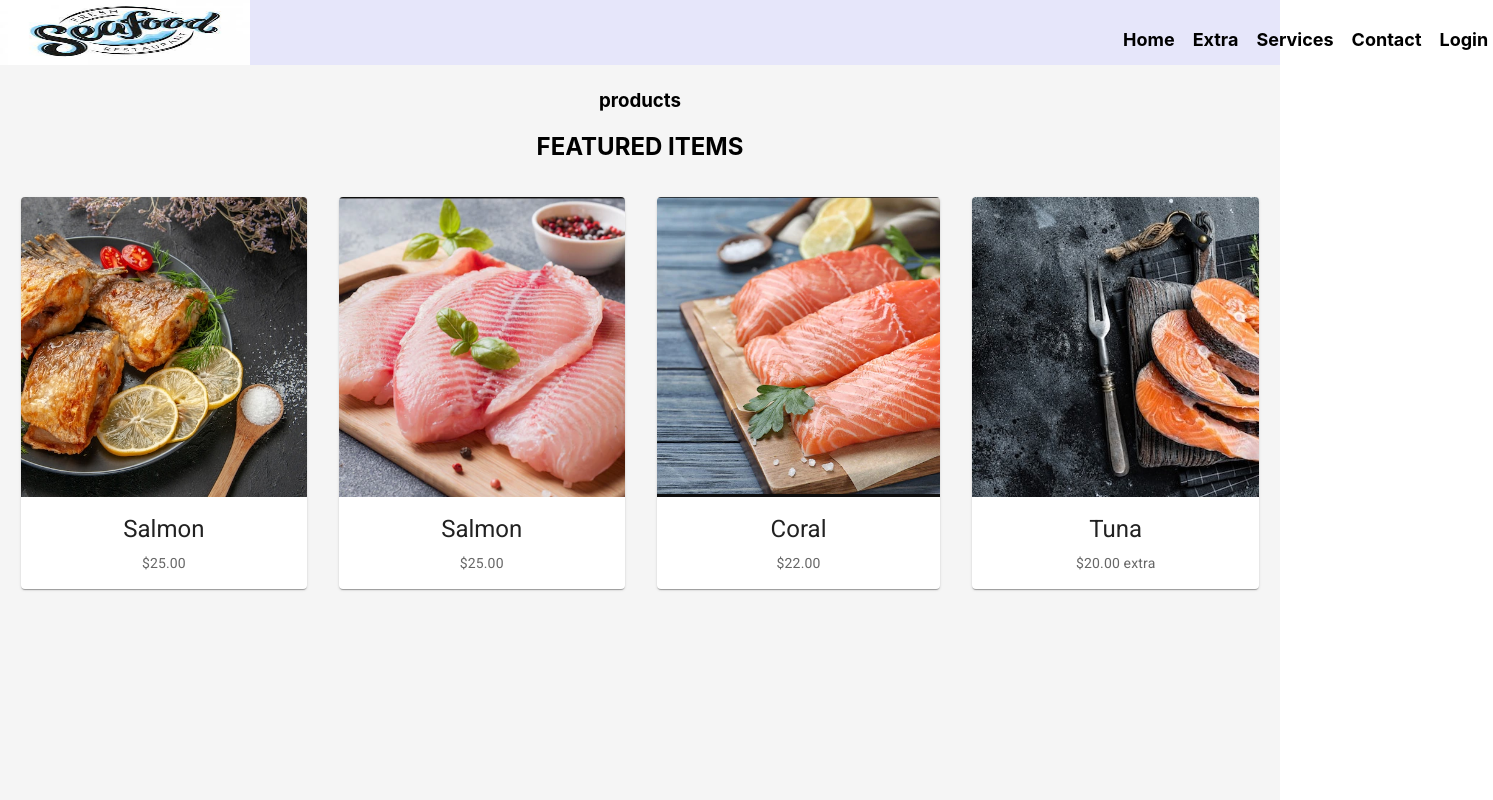
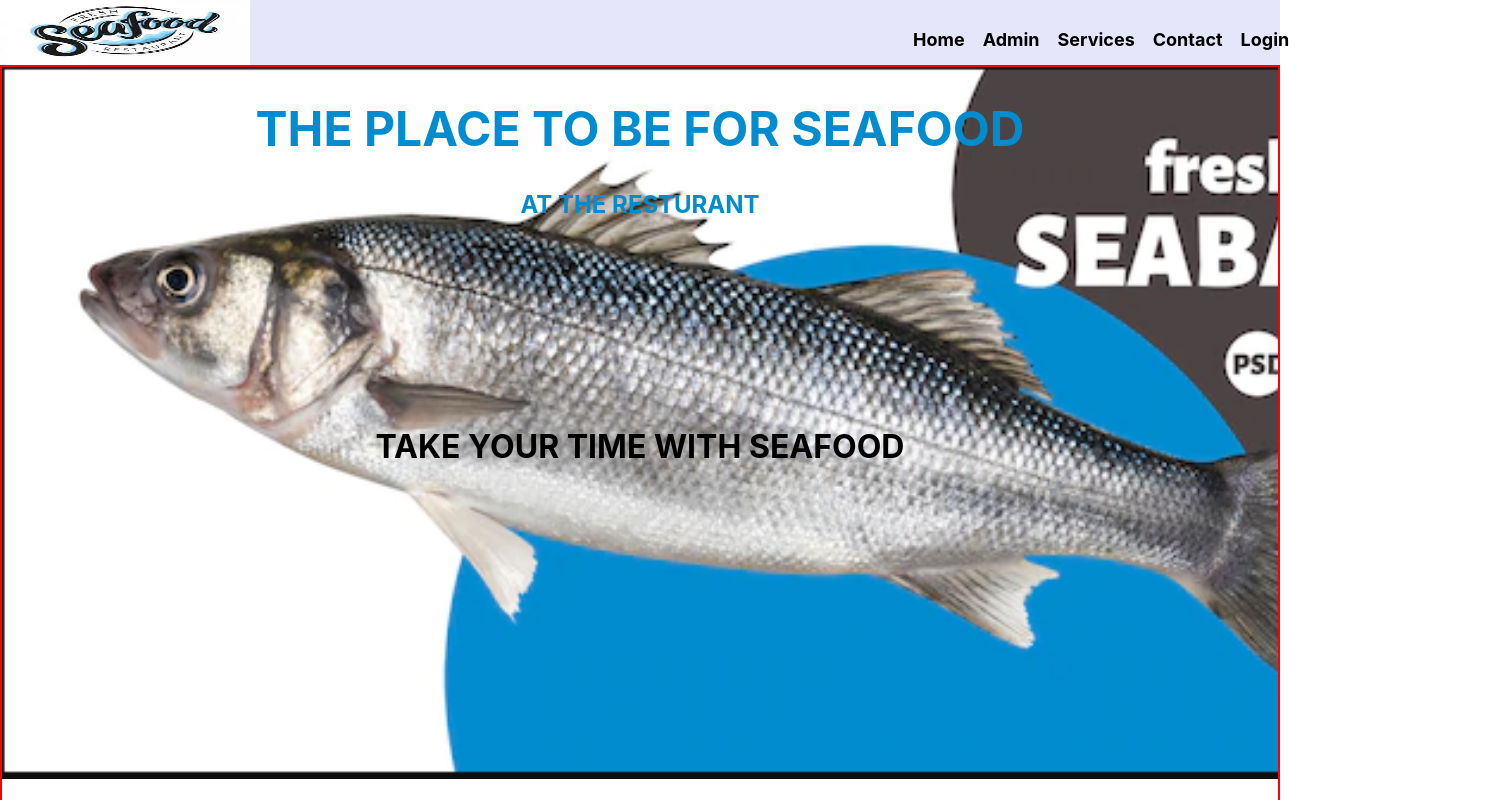
Before and after one commit to mohin556/bd-fish-corner, a React (Create React App) app: page / in a window 1280 px wide. Shown: the top 800 px of the page, 1493 px wide, since content can reach past the window. Built offline with nearby package versions, Linux system fonts and the light colour scheme.

Commit message:
fix home page

```diff
--- a/src/App.js
+++ b/src/App.js
@@ -5,11 +5,13 @@
 import FishImage from './components/FishImage/FishImage';
 import DiscountOffer from './components/DiscountOffer/DiscountOffer';
 import Navbar from './components/Navbar/Navbar';
+import Home from './components/Home/Home';
 
 function App() {
   return (
     <div className="App">
       <Navbar/>
+      <Home />
        <FeaturedItem />
        <Advantages />
        <FishImage />
--- /dev/null
+++ b/src/components/Home/Home.css
@@ -0,0 +1,16 @@
+.home{
+    border: 2px solid red;
+    height: 96vh;
+    background-image: url(../../Image/homebg.PNG);
+    background-repeat: no-repeat;
+    background-position: cover;
+    background-size: 1500px;
+    color: #018CCF;
+}
+.home-heading{
+    font-size: 48px;
+}
+.heading-2{
+    color:black;
+    margin-top: 208px;
+}
--- /dev/null
+++ b/src/components/Home/Home.js
@@ -0,0 +1,20 @@
+import React from 'react';
+import './Home.css';
+
+const Home = () => {
+    return (
+        <div>
+              <div className='home' >
+                   <div>
+                   <h1 className='home-heading' >THE PLACE TO BE FOR SEAFOOD</h1>
+                     <h2> AT THE RESTURANT</h2>
+                   </div>
+                   <div className='heading-2'>
+                       <h1>TAKE YOUR TIME WITH SEAFOOD</h1>
+                   </div>
+               </div>
+        </div>
+    );
+};
+
+export default Home;
--- a/src/components/Navbar/Navbar.css
+++ b/src/components/Navbar/Navbar.css
@@ -4,12 +4,21 @@
     display: flex;
 }
 .nav-left{
-  margin-right: 860px;
+  margin-right: 650px;
+}
+.nav-right>a:hover{
+
+    background-color: grey;
+    border-radius: 5px;
+    line-height: 28px;
+
 }
 .nav-right{
     display: flex;
     text-align: center;
     justify-content: center;
+
+    width: 40%;
 }
 .nav-right> a{
     text-decoration: none;
--- a/src/components/Navbar/Navbar.js
+++ b/src/components/Navbar/Navbar.js
@@ -10,7 +10,7 @@
                <div className="nav-right">
 
                        <a href=""><h4>Home</h4></a>
-                       <a href=""><h4>Extra</h4></a>
+                       <a href=""><h4>Admin</h4></a>
                        <a href="/servicess"><h4>Services</h4></a>
                        <a href="/contact"><h4>Contact</h4></a>
                        <a href="/login"><h4>Login</h4></a>
```
Also changed, not shown: src/Image/homebg.PNG (added).
